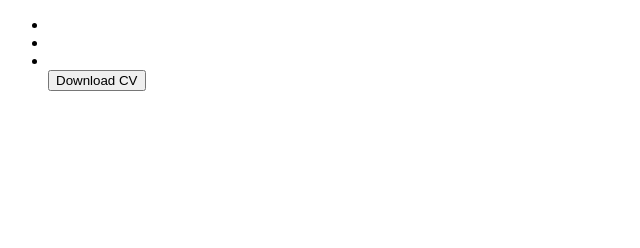
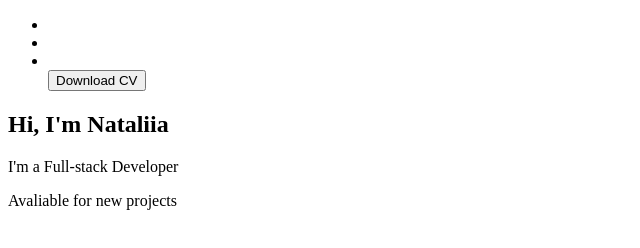
Before and after one commit to Nataliia-Demchenko/Portfolio-1, a plain HTML site: page index.html in a window 1280 px wide. Shown: the whole page, without its empty margins (0-640 px from the left). Drawn offline with Linux system fonts and the light colour scheme.

Commit message:
Add hero html

```diff
--- a/index.html
+++ b/index.html
@@ -18,5 +18,17 @@
             </div>
         </section>
     </header>
+
+    <main>
+        <section class="hero">
+            <h1>Hi, I'm Nataliia</h1>
+            <p>I'm a Full-stack Developer</p>
+            <address>
+                <a href="https://goo.gl/maps/Yhuwnde7BJLpwoCc9">
+                </a>
+            </address>
+            <p>Avaliable for new projects</p>
+        </section>
+    </main>
 </body>
 </html>
```
